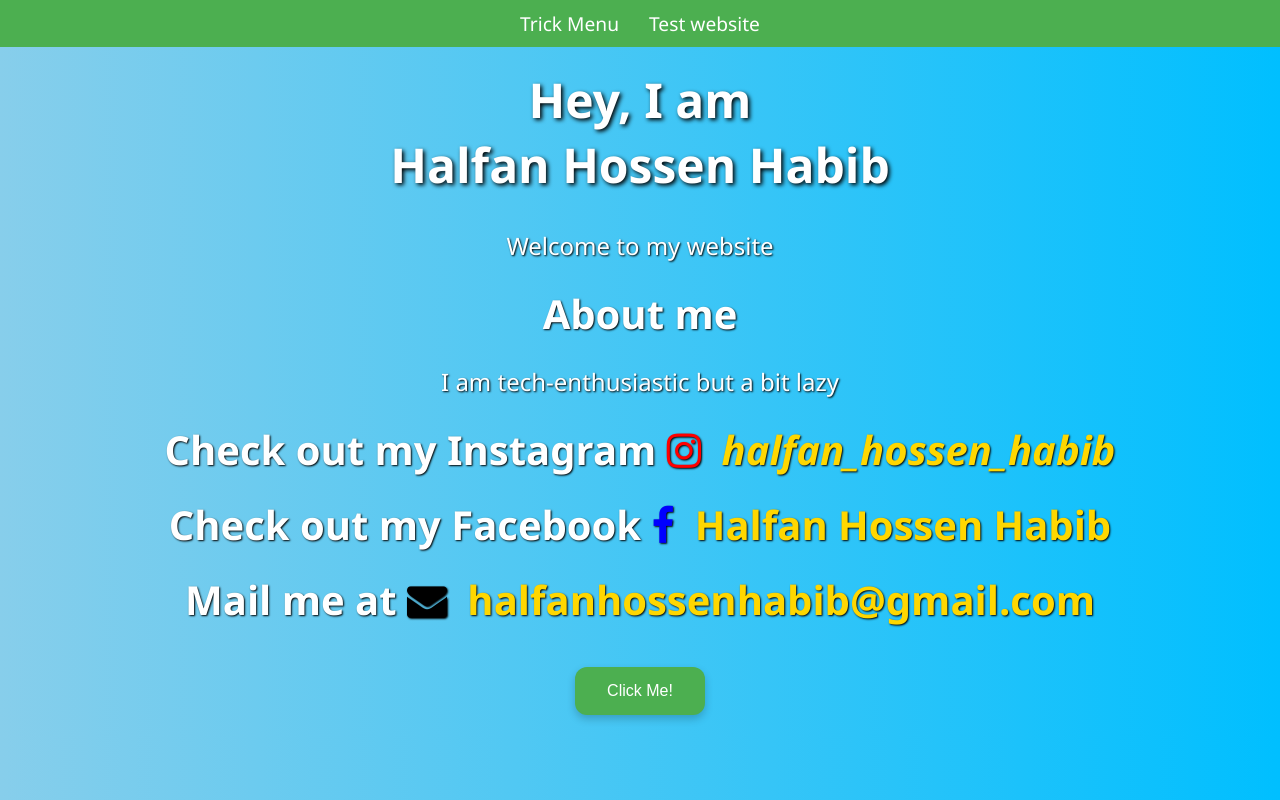
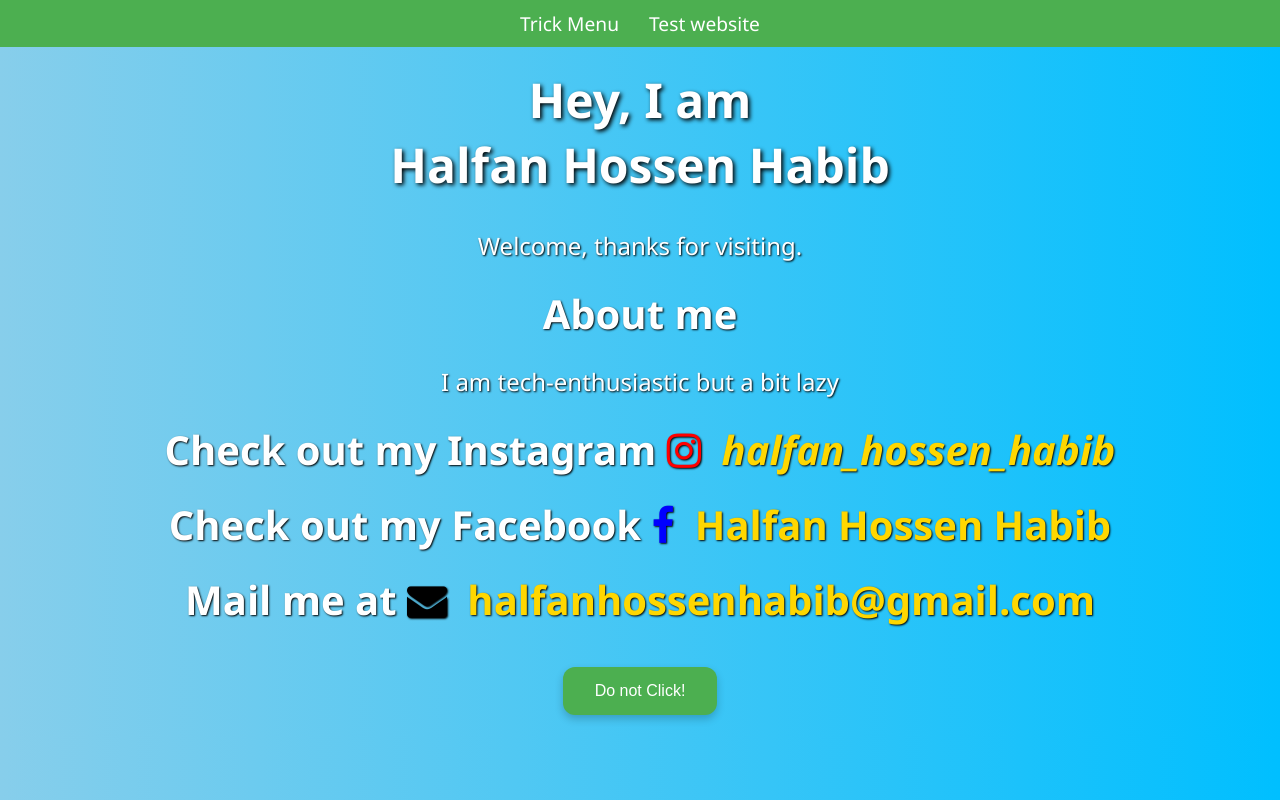
Before and after one commit to halfanhossenhabib/mysite, a plain HTML site: page index.html in a window 1280 px wide. Drawn offline with Linux system fonts and the light colour scheme.

Commit message:
index.html

```diff
--- a/index.html
+++ b/index.html
@@ -119,7 +119,7 @@
 
     <h1>Hey, I am <br> Halfan Hossen Habib</h1>
 
-    <p>Welcome to my website</p>
+    <p>Welcome, thanks for visiting.</p>
 
     <h2>About me</h2>
     <p>I am tech-enthusiastic but a bit lazy</p>
@@ -128,7 +128,7 @@
     <h2>Check out my Facebook <i class="fa fa-facebook" style="color:blue"></i> <a href="https://www.facebook.com/halfanhossenhabib">Halfan Hossen Habib</a></h2>
     <h2>Mail me at <i class="fa fa-envelope" style="color:black"></i> <a href="mailto:halfanhossenhabib02@gmail.com">halfanhossenhabib@gmail.com</a></h2>
 
-    <button class="button" onclick="displayMessage()">Click Me!</button>
+    <button class="button" onclick="displayMessage()"> Do not Click!</button>
 
     <script>
         function displayMessage() {
```
